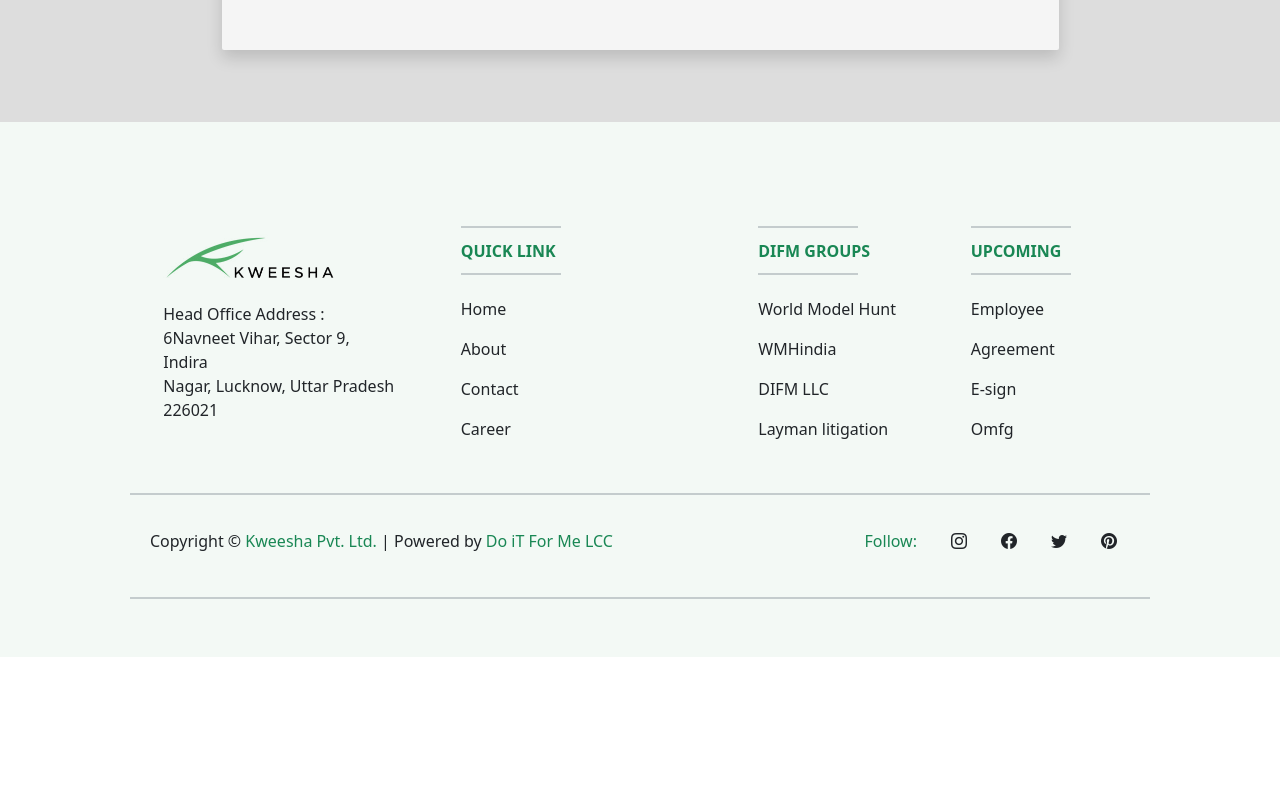
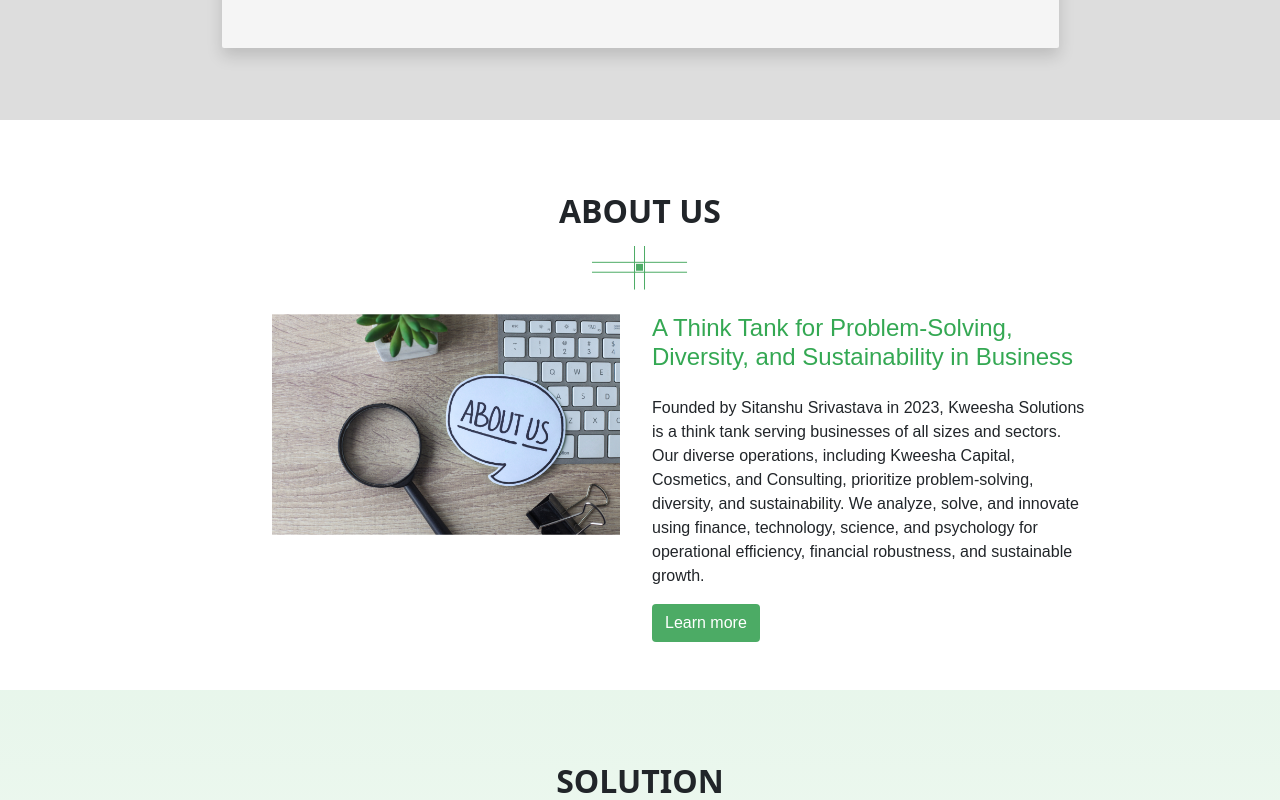
Before and after one commit to FajalAnsari/Kweesha, a React (Create React App) app: page / in a window 1280 px wide. Shown: the part 1440-2240 px from the top of the page. Before the commit the page ends 2097 px from the top, so only its background shows below. Built offline with nearby package versions, Linux system fonts and the light colour scheme.

Commit message:
modify on pages

```diff
--- a/src/components/Hero/Hero.jsx
+++ b/src/components/Hero/Hero.jsx
@@ -1,5 +1,6 @@
 import React from 'react'
-import Leave_us from '../Contect_Us/Leave_us';
+import Leave_us from '../Leave_Us/Leave_us';
+import Home from "../Home_page/Home"
 import "./Hero.css";
 
 const Hero = () => {
@@ -15,6 +16,7 @@
       </div>
 
       <Leave_us />
+      <Home />
     </>
   )
 }
--- a/src/components/Home_page/Home.css
+++ b/src/components/Home_page/Home.css
@@ -1,5 +1,5 @@
 
-.btn{
+.btnss{
     background-color: var(--bg-green-900);
     color: var(--text-white-700);
 }
--- a/src/components/Home_page/Home.jsx
+++ b/src/components/Home_page/Home.jsx
@@ -23,7 +23,7 @@
                   <h5 className='fs-4 title w-75 text-start'>{data.title}</h5>
                   <p className='fs-6 mt-4 desc text-justify w-75 text-start'>{data.description}</p>
                   <div className='float-start border-0'>
-                  <button className='btn fs-6 learn_more'>Learn more</button>
+                  <button className='btn btnss fs-6 learn_more'>Learn more</button>
                   </div>
 
                 </div>
--- a/src/components/Contect_Us/Leave_Us.css
+++ b/src/components/Leave_Us/Leave_Us.css
@@ -37,7 +37,7 @@
  background-color: var(--primary);
  border-color: var(--primary);
 }
-.leave_us .border-grays{
+.border-grays{
   border: 1px solid  var(--third-primary) !important;
 }
 
--- a/src/index.css
+++ b/src/index.css
@@ -1,14 +1,19 @@
 :root{
-  --primary:#4CAB65;
-  --second-primary: #f3f9f5;
-  --third-primary:  #909090;
+
+  --bg-green-900:#4CAB65;
   --line: #dddddd;
+  --forth-primary: #F5F5F5;
   --line-second: #3A4553;
-  --forth-primary: #F5F5F5;
-  --secondary: #123151;
-  --second-secondary:#34A853;
- --background: linear-gradient(rgba(76, 171, 101, 1), rgba(255, 255, 255, 1));
-  --bg-third-secondary: #FFFFFF;
+  --text-black-900 : #4E555F;
+  --text-black-300:  #909090;
+  --text-black-700: #123151;
+  --text-green-700:#34A853;
+ --background: linear-gradient(rgba(173, 223, 185, 0.281), rgba(173, 223, 185, 0.103));
+   --read_data:#161D27;
+
+  --text-white-700: #FFFFFF;
+  --bg-contact:#F5F5F5;
+   --read-more-bg: linear-gradient(rgba(151, 194, 163, 0.562), rgba(228, 197, 197, 0.884));
 
 }
 body{
```
Also changed, not shown: src/components/Leave_Us/Leave_us.jsx (renamed from src/components/Contect_Us/Leave_us.jsx).
